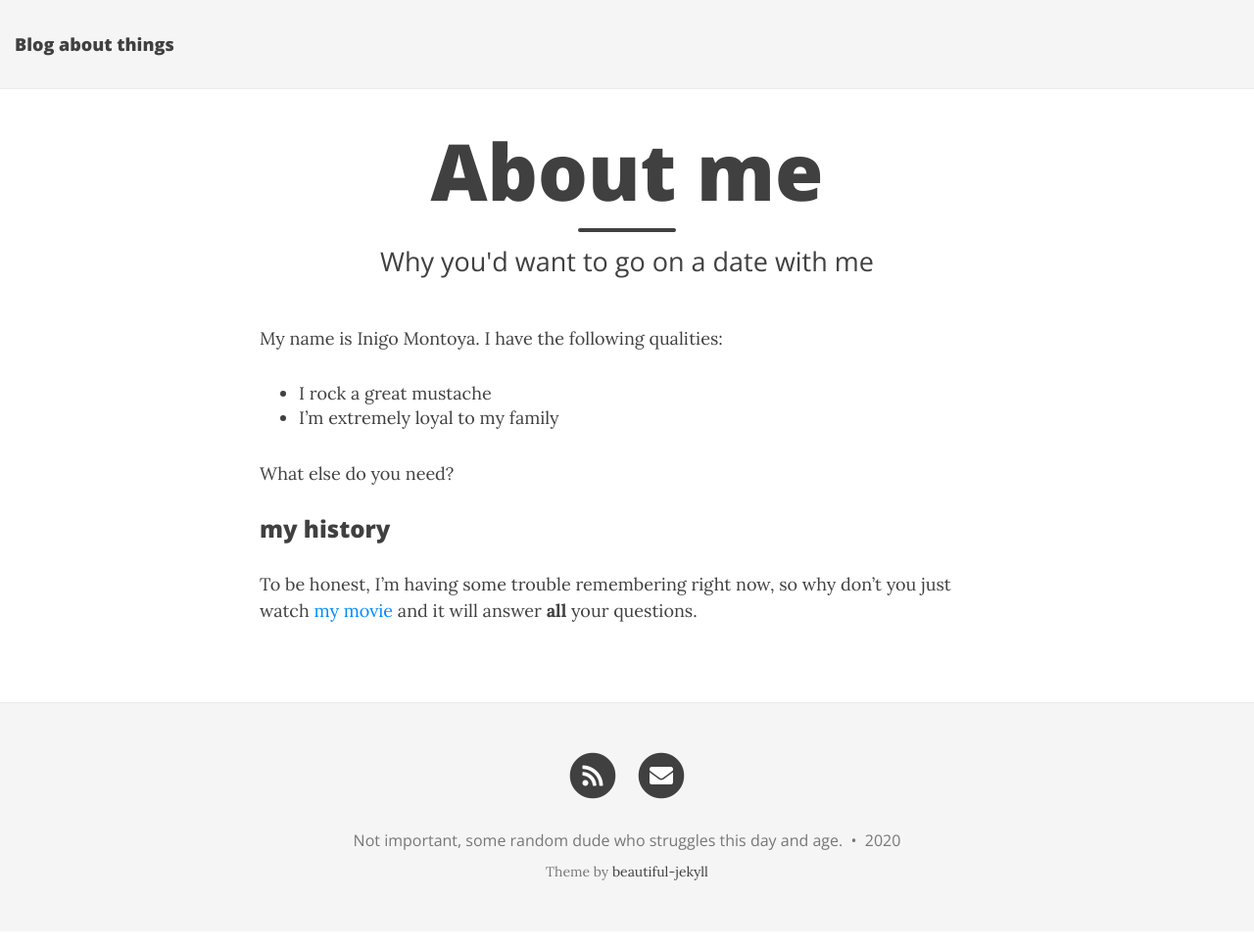
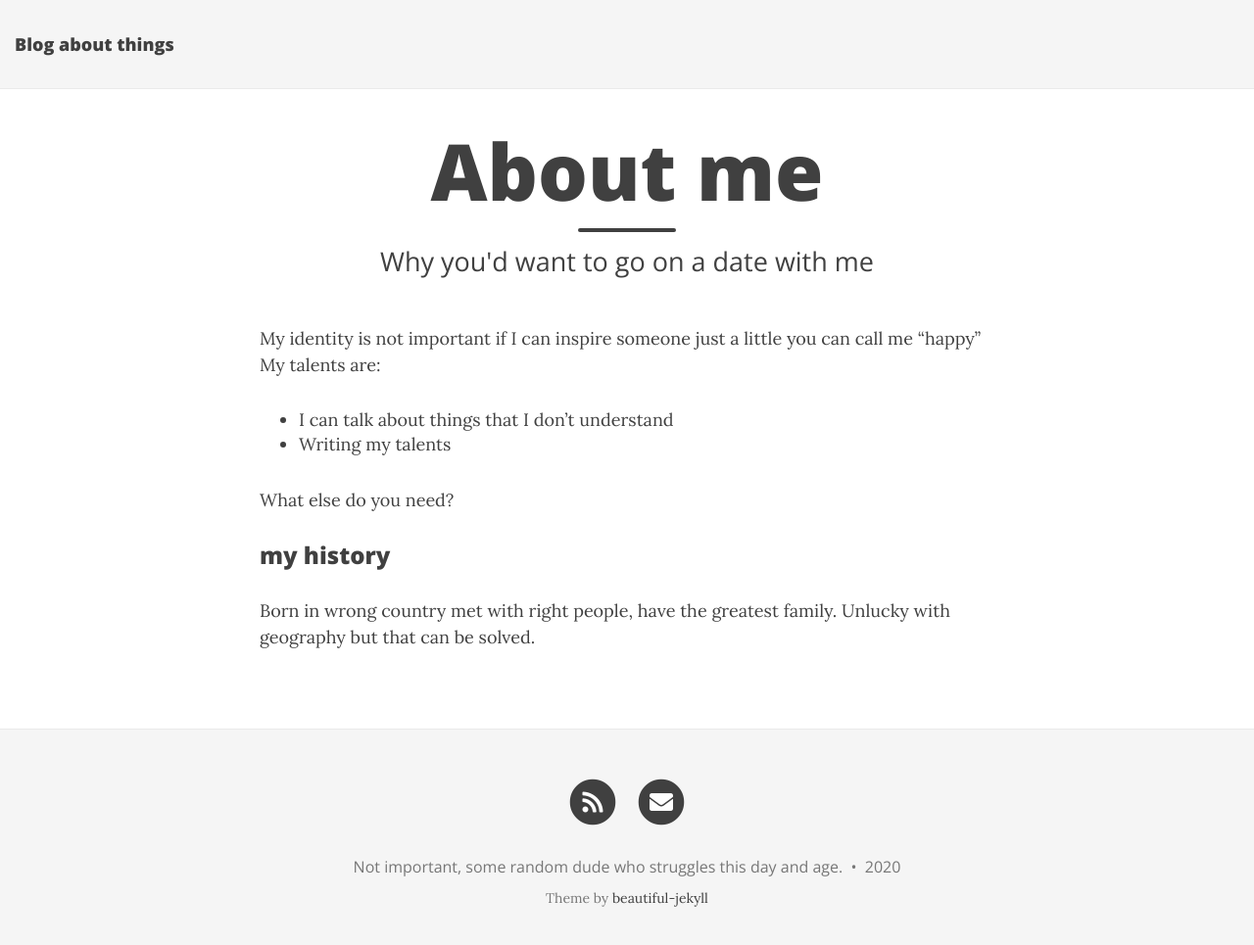
Before and after one commit to JanetheBlogger/JanetheBlogger.github.io, a Jekyll site: the page built from aboutme.md, in a window 1280 px wide and 978 px high. Shown: the top 965 px of the window at 98% size. Built offline with Jekyll 4.4.1, drawn with Linux system fonts in a browser that asks for light colours; nearby versions of some CDN libraries.

Commit message:
Update aboutme.md

```diff
--- a/aboutme.md
+++ b/aboutme.md
@@ -4,13 +4,12 @@ title: About me
 subtitle: Why you'd want to go on a date with me
 ---
 
-My name is Inigo Montoya. I have the following qualities:
-
-- I rock a great mustache
-- I'm extremely loyal to my family
+My identity is not important if I can inspire someone just a little you can call me "happy"
+My talents are:
+- I can talk about things that I don't understand
+- Writing my talents
 
 What else do you need?
 
 ### my history
-
-To be honest, I'm having some trouble remembering right now, so why don't you just watch [my movie](https://en.wikipedia.org/wiki/The_Princess_Bride_%28film%29) and it will answer **all** your questions.
+Born in wrong country met with right people, have the greatest family. Unlucky with geography but that can be solved.
```
